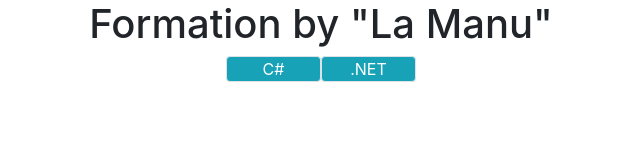
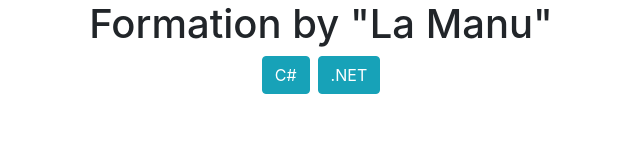
Before and after one commit to julien-tanguy/bootstrap-exercice3, a plain HTML site: page index.html in a window 1280 px wide. Shown: the whole page, without its empty margins (319-959 px from the left). Drawn offline with nearby package versions, Linux system fonts and the light colour scheme.

Commit message:
exercice 3

```diff
--- a/index.html
+++ b/index.html
@@ -15,8 +15,8 @@
             <h1 class="col-12 text-center">Formation by "La Manu"</h1>
         </div>
         <div class="row justify-content-center">
-            <div class="col-1 rounded bg-info text-center text-white border">C#</div>
-            <div class="col-1 rounded bg-info text-center text-white border">.NET</div>
+            <button type="button" class="btn btn-info mr-1">C#</button>
+            <button type="button" class="btn btn-info ml-1">.NET</button>
         </div>
     </div>
 
```
